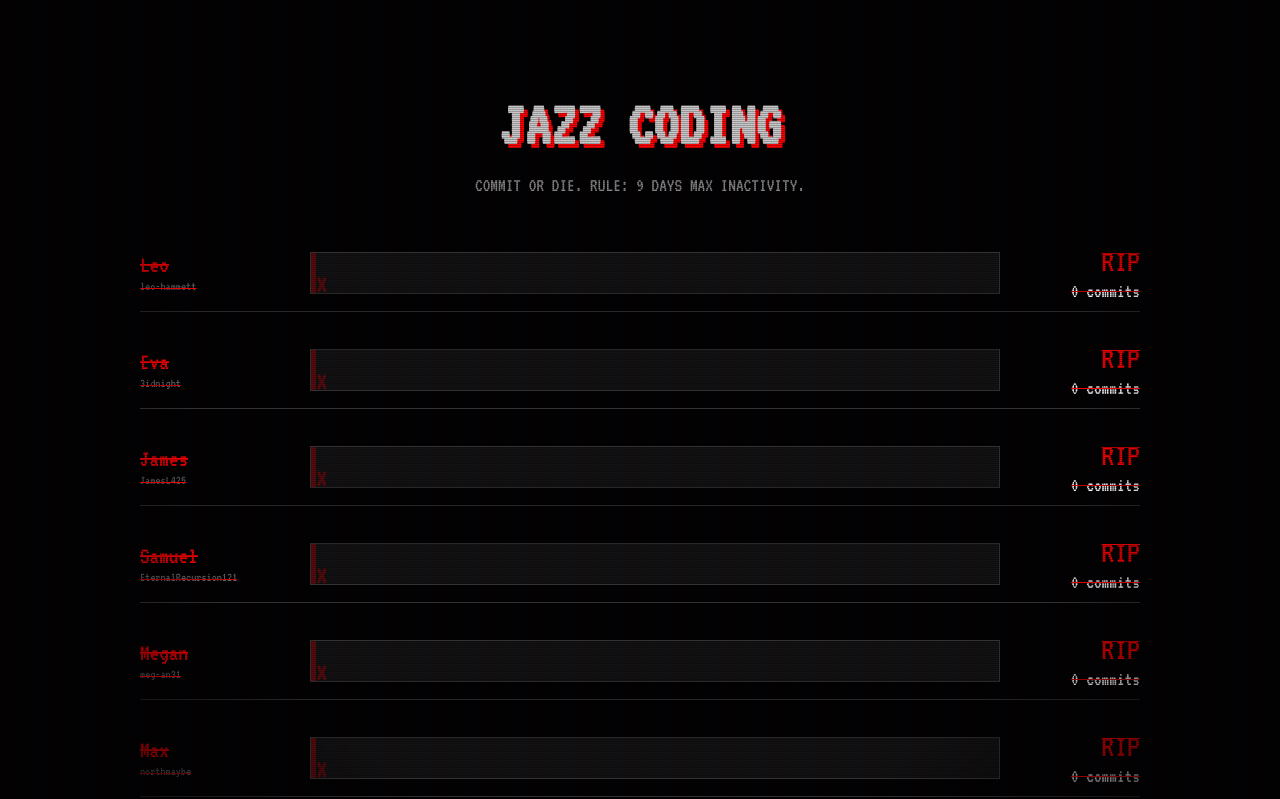
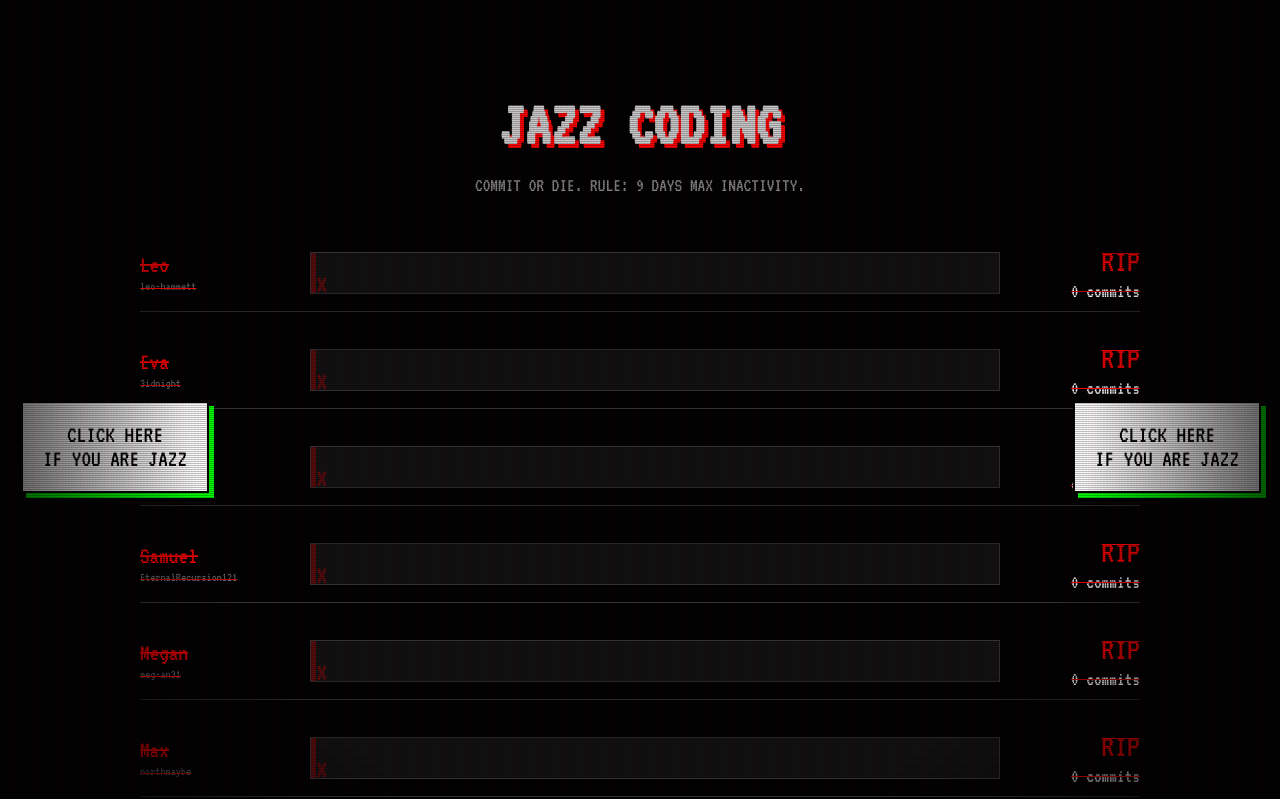
Before and after one commit to EternalRecursion121/Jazz-Coding-1, a Flask app: page /jazz in a window 1280 px wide. Shown: the top 799 px of the page. Run offline with Flask 3, Linux system fonts and the light colour scheme.

Commit message:
STAYING ALIVE

```diff
--- a/jazz/templates/dashboard.html
+++ b/jazz/templates/dashboard.html
@@ -134,6 +134,31 @@
         margin-top: 50px;
         color: #444;
     }
+    .jazz-banner {
+        position: fixed;
+        top: 50%;
+        transform: translateY(-50%);
+        background-color: var(--highlight-color);
+        color: #000;
+        padding: 20px;
+        font-size: 1.5rem;
+        border: 2px solid #000;
+        cursor: pointer;
+        z-index: 1000;
+        text-align: center;
+        box-shadow: 5px 5px 0px var(--glitch-color-2);
+        animation: shake 0.8s infinite;
+    }
+    .jazz-banner:hover {
+        background-color: var(--glitch-color-1);
+        color: #fff;
+    }
+    .jazz-banner-left {
+        left: 20px;
+    }
+    .jazz-banner-right {
+        right: 20px;
+    }
 </style>
 {% endblock %}
 
@@ -141,7 +166,15 @@
 <div class="dashboard">
     <h1>JAZZ CODING</h1>
     <p class="rule-desc">COMMIT OR DIE. RULE: {{ max_days }} DAYS MAX INACTIVITY.</p>
-    <audio id="background-audio" src="{{ url_for('void.serve_audio', filename='stayingalive.mp3') }}" loop autoplay></audio>
+    <audio id="background-audio" src="{{ url_for('void.serve_audio', filename='stayingalive.mp3') }}" loop preload="auto"></audio>
+
+    <div id="jazz-banner-left" class="jazz-banner jazz-banner-left">
+        CLICK HERE<br>IF YOU ARE JAZZ
+    </div>
+    <div id="jazz-banner-right" class="jazz-banner jazz-banner-right">
+        CLICK HERE<br>IF YOU ARE JAZZ
+    </div>
+
 
     <!-- Calculate max commits for relative progress bar scaling -->
     {% set max_commits = 1 %}
@@ -182,4 +215,21 @@
 
     <a href="{{ url_for('void.index') }}" class="return-home">return to void</a>
 </div>
+
+<script>
+    document.addEventListener('DOMContentLoaded', (event) => {
+        const audio = document.getElementById('background-audio');
+        const leftBanner = document.getElementById('jazz-banner-left');
+        const rightBanner = document.getElementById('jazz-banner-right');
+
+        function playMusic() {
+            audio.play().catch(error => console.error("Audio play failed:", error));
+            leftBanner.style.display = 'none';
+            rightBanner.style.display = 'none';
+        }
+
+        leftBanner.addEventListener('click', playMusic);
+        rightBanner.addEventListener('click', playMusic);
+    });
+</script>
 {% endblock %}
```
